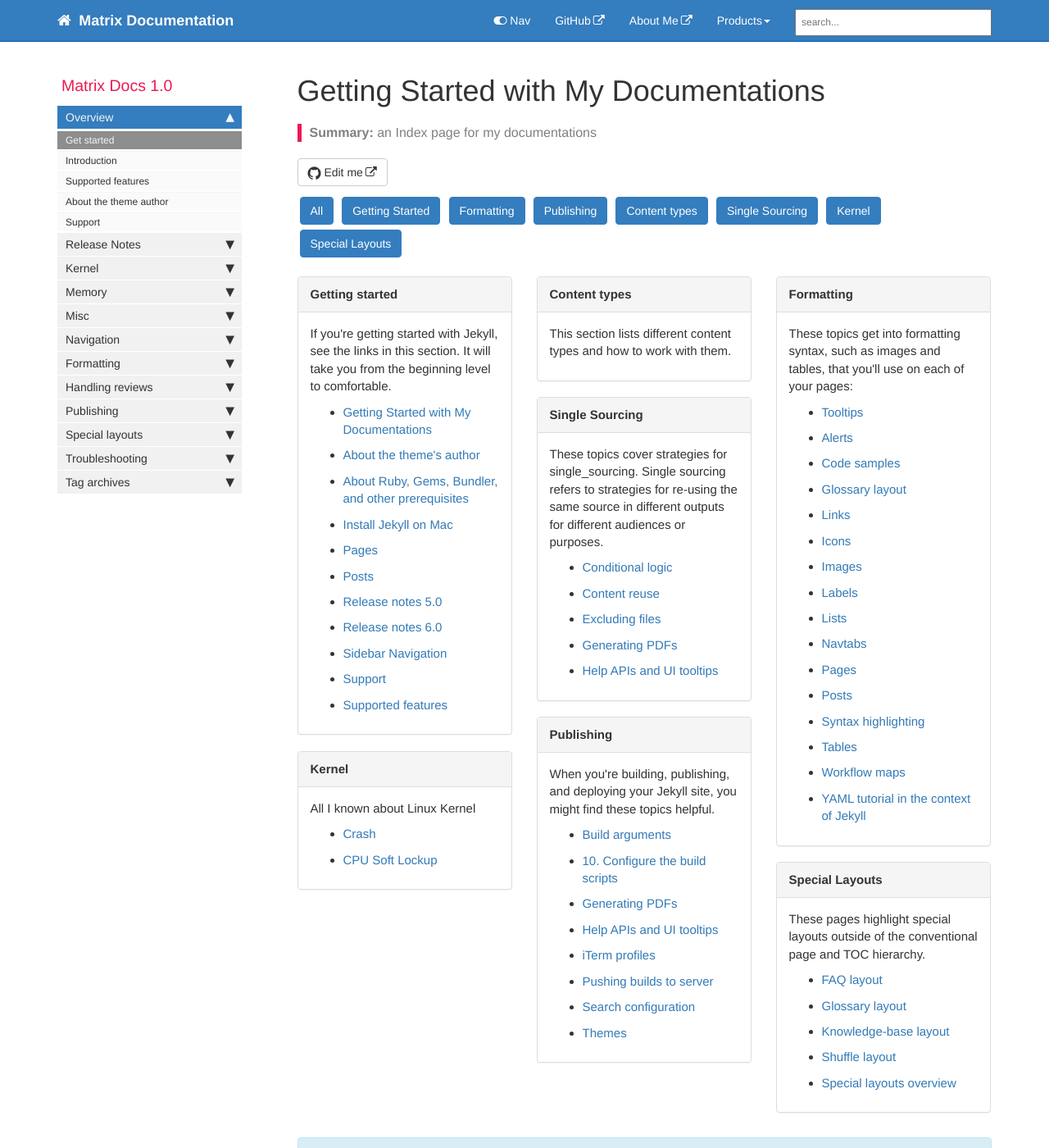
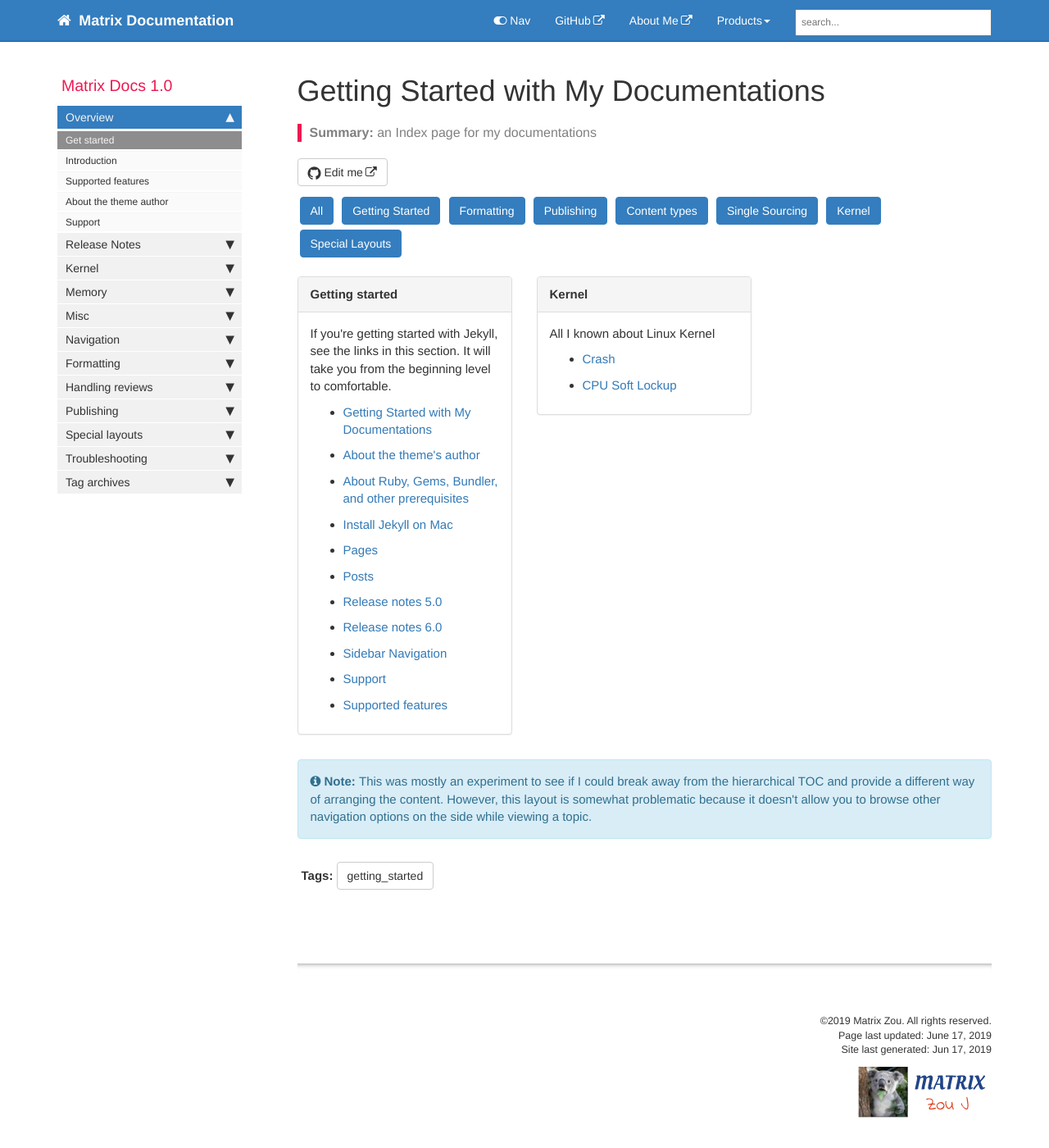
Before and after one commit to matrixzj/documentations, a Jekyll site: the page built from index.html, in a window 1280 px wide and 1400 px high. Shown: the whole window at 82% size. Built offline with Jekyll 4.4.1, drawn with Linux system fonts in a browser that asks for light colours; comment, search, counter and statistics services are not loaded.

Commit message:
There are 1 files have been modified at 2019-06-17 09:39:16 . 	-rw-r--r-- 1 jzou ops 3382 Jun 17 09:39 index.html No files have been added. No files have been deleted. No file type has been changed.

```diff
--- a/index.html
+++ b/index.html
@@ -54,87 +54,7 @@ sidebar: mydoc_sidebar
     </div>
 
 
-    <div class="col-xs-6 col-sm-4 col-md-4" data-groups='["content-types"]'>
-
-        <div class="panel panel-default">
-            <div class="panel-heading">Content types</div>
-            <div class="panel-body">
-                This section lists different content types and how to work with them.
-                <ul>
-                    {% for page in site.pages %}
-                    {% for tag in page.tags %}
-                    {% if tag == "content-types" %}
-                    <li><a href="{{page.url | remove: '/'}}">{{page.title}}</a></li>
-                    {% endif %}
-                    {% endfor %}
-                    {% endfor %}
-                </ul>
-            </div>
-        </div>
-
-    </div>
-
-
-
-    <div class="col-xs-6 col-sm-4 col-md-4" data-groups='["formatting"]'>
-
-                <div class="panel panel-default">
-               <div class="panel-heading">Formatting</div>
-               <div class="panel-body">
-                  These topics get into formatting syntax, such as images and tables, that you'll use on each of your pages:
-                  <ul>
-                {% for page in site.pages %}
-                {% for tag in page.tags %}
-                {% if tag == "formatting" %}
-                  <li><a href="{{page.url | remove: '/'}}">{{page.title}}</a></li>
-                {% endif %}
-                {% endfor %}
-                {% endfor %}
-                  </ul>
-               </div>
-            </div>
-
-    </div>
-
-    <div class="col-xs-6 col-sm-4 col-md-4" data-groups='["single_sourcing"]'>
-
-      <div class="panel panel-default">
-               <div class="panel-heading">Single Sourcing</div>
-               <div class="panel-body">These topics cover strategies for single_sourcing. Single sourcing refers to strategies for re-using the same source in different outputs for different audiences or purposes.
-               <ul>
-                {% for page in site.pages %}
-                {% for tag in page.tags %}
-                {% if tag == "single_sourcing" %}
-                  <li><a href="{{page.url | remove: '/'}}">{{page.title}}</a></li>
-                {% endif %}
-                {% endfor %}
-                {% endfor %}
-               </ul>
-            </div>
-         </div>
-
-    </div>
-
-       <div class="col-xs-6 col-sm-4 col-md-4" data-groups='["publishing"]'>
-
-           <div class="panel panel-default">
-               <div class="panel-heading">Publishing</div>
-               <div class="panel-body">When you're building, publishing, and deploying your Jekyll site, you might find these topics helpful.
-                   <ul>
-                {% for page in site.pages %}
-                {% for tag in page.tags %}
-                {% if tag == "publishing" %}
-                  <li><a href="{{page.url | remove: '/'}}">{{page.title}}</a></li>
-                {% endif %}
-                {% endfor %}
-                {% endfor %}
-                   </ul>
-               </div>
-            </div>
-
-    </div>
-
-       <div class="col-xs-6 col-sm-4 col-md-4" data-groups='["kernel"]'>
+    <div class="col-xs-6 col-sm-4 col-md-4" data-groups='["kernel"]'>
 
            <div class="panel panel-default">
                <div class="panel-heading">Kernel</div>
@@ -151,27 +71,8 @@ sidebar: mydoc_sidebar
                </div>
             </div>
 
-       </div>
+    </div>
 
-        <div class="col-xs-6 col-sm-4 col-md-4" data-groups='["special_layouts"]'>
-
-             <div class="panel panel-default">
-               <div class="panel-heading">Special Layouts</div>
-               <div class="panel-body">
-                  These pages highlight special layouts outside of the conventional page and TOC hierarchy.
-                  <ul>
-                {% for page in site.pages %}
-                {% for tag in page.tags %}
-                {% if tag == "special_layouts" %}
-                     <li><a href="{{page.url | remove: '/'}}">{{page.title}}</a></li>
-                {% endif %}
-                {% endfor %}
-                {% endfor %}
-                  </ul>
-               </div>
-            </div>
-
-    </div>
           <!-- sizer -->
       <div class="col-xs-6 col-sm-4 col-md-1 shuffle_sizer"></div>
 
```
